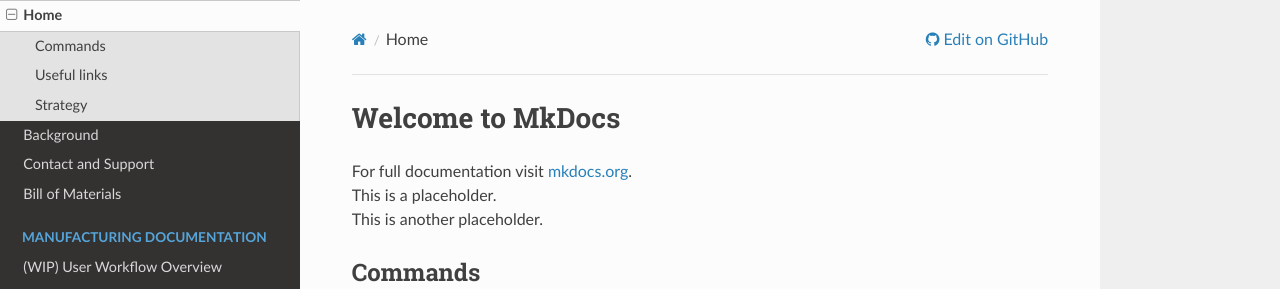
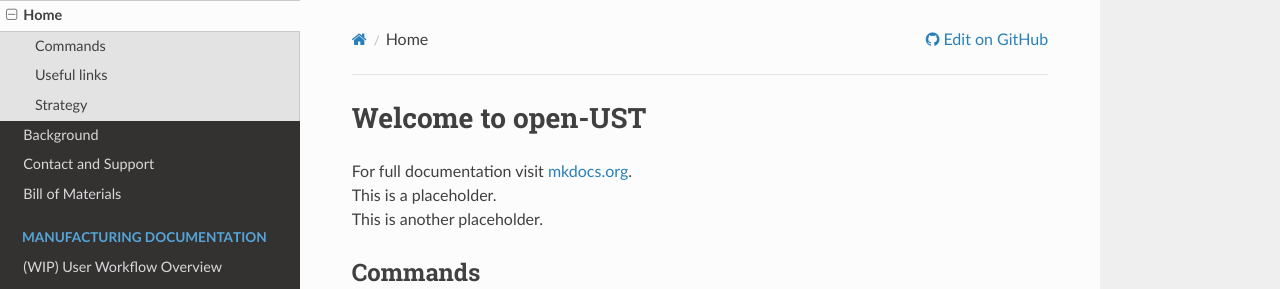
Before and after one commit to morganjroberts/open-UST, an MkDocs documentation site: the page built from docs/index.md, in a window 1280 px wide and 900 px high. Shown: the top 289 px of the window. Built offline with MkDocs 1.6.1, drawn with Linux system fonts in a browser that asks for light colours; nearby versions of some CDN libraries.

Commit message:
testing updating a deployed page

```diff
--- a/docs/index.md
+++ b/docs/index.md
@@ -1,4 +1,4 @@
-# Welcome to MkDocs
+# Welcome to open-UST
 
 <!-- For adding MathJax to MkDocs
 https://stackoverflow.com/questions/27882261/mkdocs-and-mathjax/31926644#31926644
```
